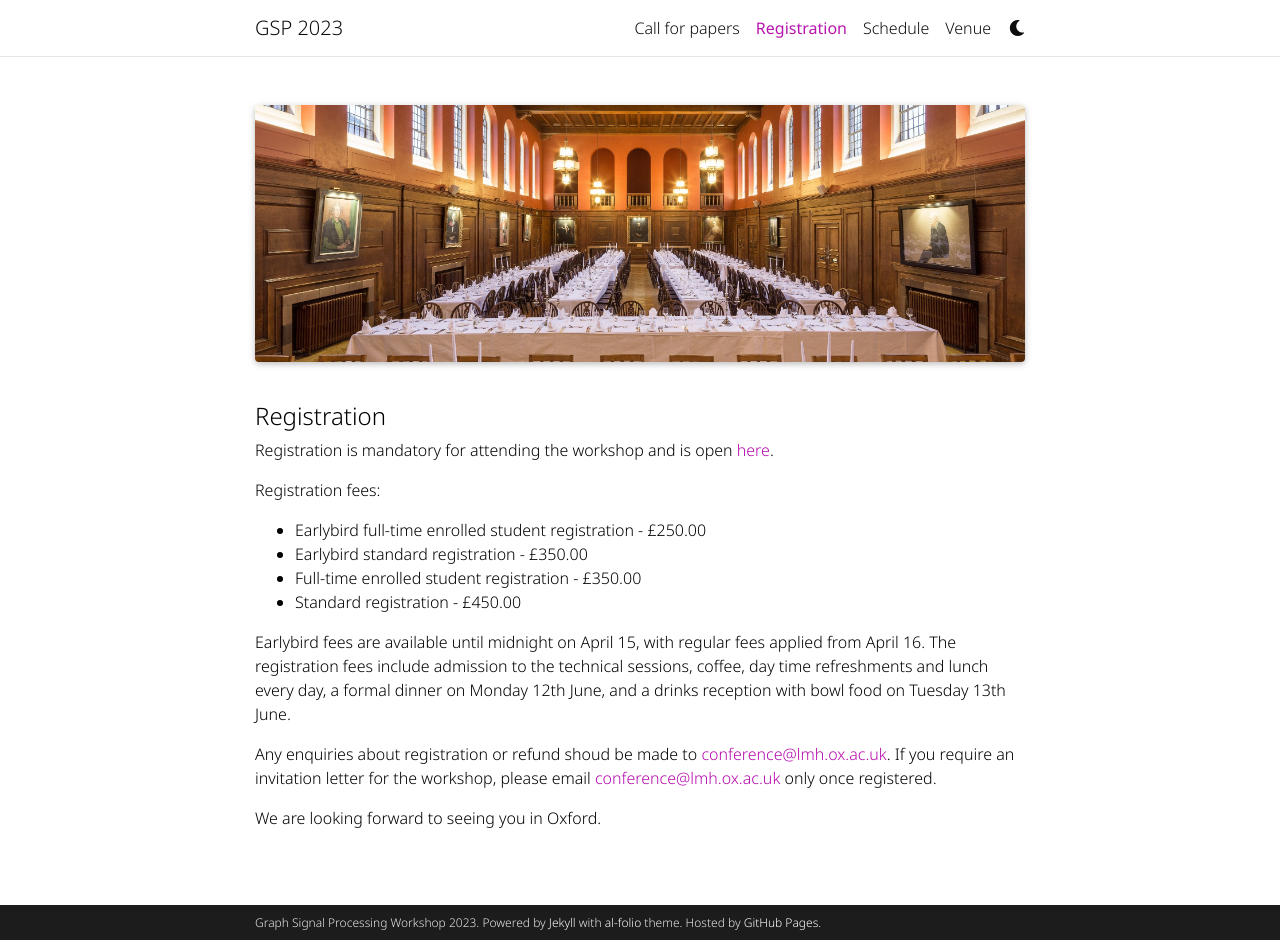
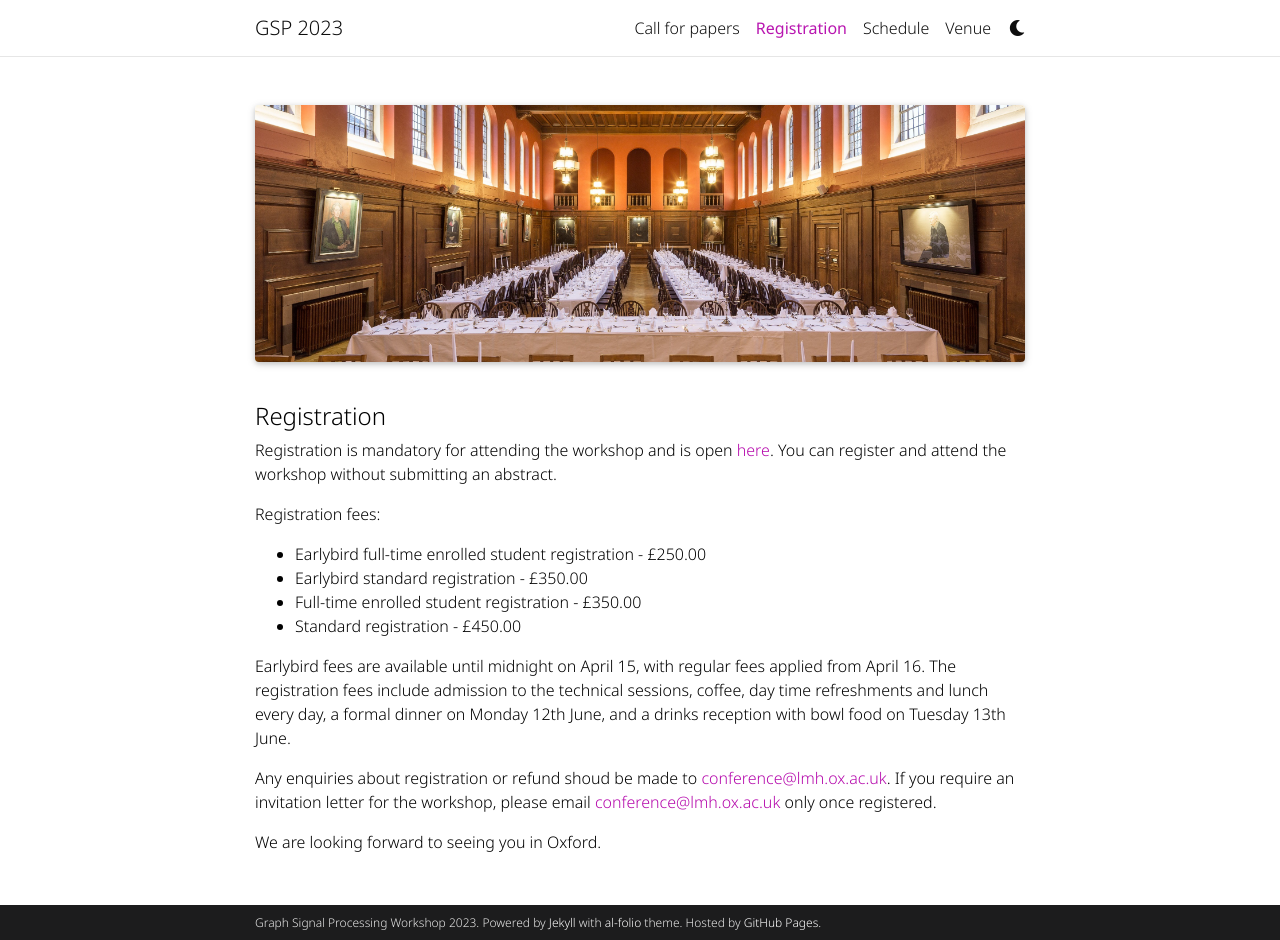
Before and after one commit to shreyasvinaya/gspworkshop2025.github.io, a Jekyll site: the page built from _pages/registration.md, in a window 1280 px wide and 940 px high. Built offline with Jekyll 4.4.1, drawn with Linux system fonts in a browser that asks for light colours; full-size pictures stand in for the smaller copies a plugin makes; comment, search, counter and statistics services are not loaded; a style sheet for code colours, icons or effects is not loaded.

Commit message:
Update registration.md

```diff
--- a/_pages/registration.md
+++ b/_pages/registration.md
@@ -11,7 +11,7 @@
 ---
 
 #### Registration
-Registration is mandatory for attending the workshop and is open [here](https://www.oxforduniversitystores.co.uk/conferences-and-events/lady-margaret-hall/events/graph-signal-processing-workshop).
+Registration is mandatory for attending the workshop and is open [here](https://www.oxforduniversitystores.co.uk/conferences-and-events/lady-margaret-hall/events/graph-signal-processing-workshop). You can register and attend the workshop without submitting an abstract.
 
 Registration fees:
 + Earlybird full-time enrolled student registration - £250.00
```
